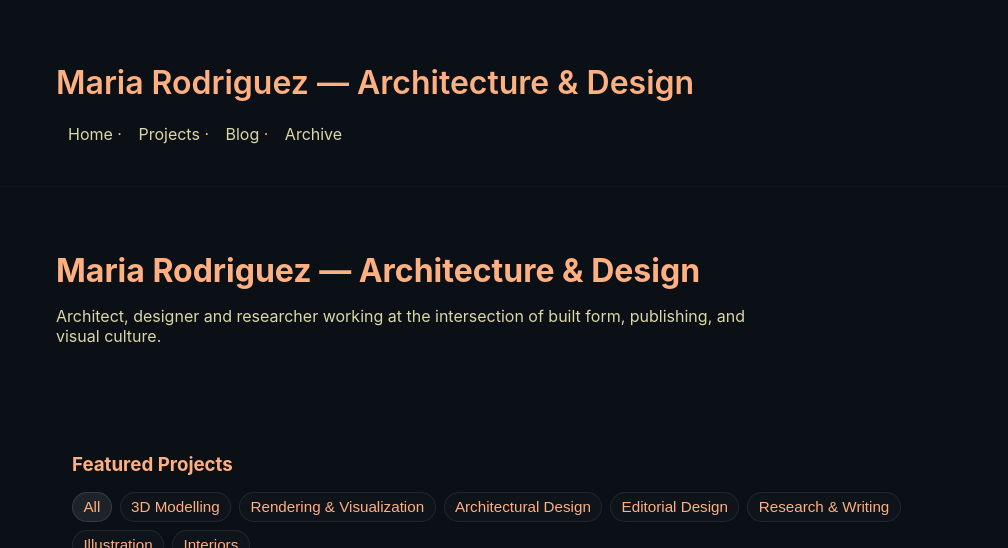
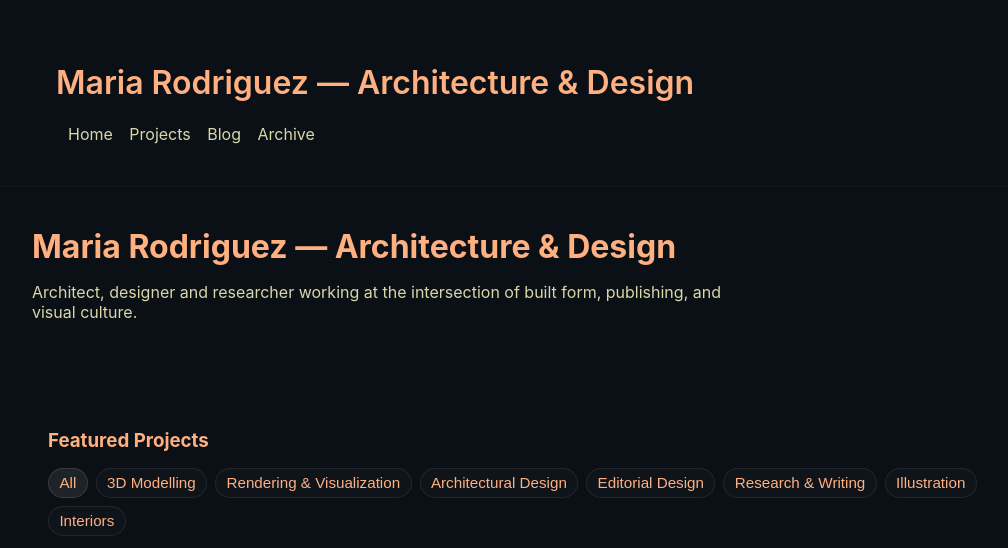
Before and after one commit to rodriguez-macamila/mariarodriguez, a Jekyll site: the page built from index.md, in a window 1280 px wide and 900 px high, cut to the strip 0-548 px from the top of the window. Shown: the whole strip, without its empty margins (118-1126 px from the left). Built offline with Jekyll 4.4.1, drawn with Linux system fonts in a browser that asks for light colours; comment, search, counter and statistics services are not loaded.

Commit message:
Refactor HTML layout and update footer content

```diff
--- a/_layouts/default.html
+++ b/_layouts/default.html
@@ -5,26 +5,34 @@
     <meta name="viewport" content="width=device-width,initial-scale=1">
     <title>{{ page.title | default: site.title }}</title>
     <meta name="description" content="{{ page.description | default: site.description }}">
+
+    <link rel="preconnect" href="https://fonts.googleapis.com">
+    <link rel="preconnect" href="https://fonts.gstatic.com" crossorigin>
+    <link href="https://fonts.googleapis.com/css2?family=Fraunces:ital,wght@0,400;0,500;0,600;1,400;1,500&family=Inter:wght@400;500;600&display=swap" rel="stylesheet">
+
     <link rel="stylesheet" href="{{ site.baseurl }}/assets/css/style.css">
   </head>
-  <body{% if page.layout == "project" or page.collection == "projects" %} class="project-scroll-snap"{% endif %}>
+  <body>
 
     <header class="site-header">
       <div class="wrap">
         <h1 class="site-title"><a href="{{ site.baseurl }}/">{{ site.title | default: "Maria Rodriguez" }}</a></h1>
         <nav class="site-nav">
-          <a href="{{ site.baseurl }}/">Home</a> ·
-          <a href="{{ site.baseurl }}/projects/">Projects</a> ·
-          <a href="{{ site.baseurl }}/blog/">Blog</a> ·
+          <a href="{{ site.baseurl }}/">Home</a>
+          <a href="{{ site.baseurl }}/projects/">Projects</a>
+          <a href="{{ site.baseurl }}/blog/">Blog</a>
           <a href="{{ site.baseurl }}/archive/">Archive</a>
         </nav>
       </div>
     </header>
 
-    <main class="wrap">{{ content }}</main>
+    <main>{{ content }}</main>
 
     <footer class="site-footer">
-      <div class="wrap">© {{ "now" | date: "%Y" }} Maria Rodriguez — built on GitHub Pages</div>
+      <div class="wrap">&copy; {{ "now" | date: "%Y" }} Maria Rodriguez &mdash; built on GitHub Pages</div>
     </footer>
+
+    <script src="{{ site.baseurl }}/assets/js/projects-filter.js" defer></script>
+    <script src="{{ site.baseurl }}/assets/js/gallery-lightbox.js" defer></script>
   </body>
 </html>
```
